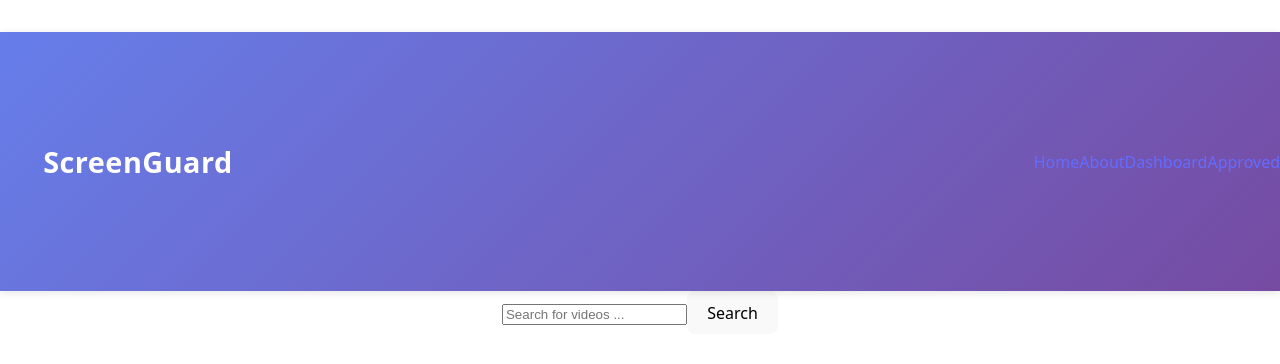
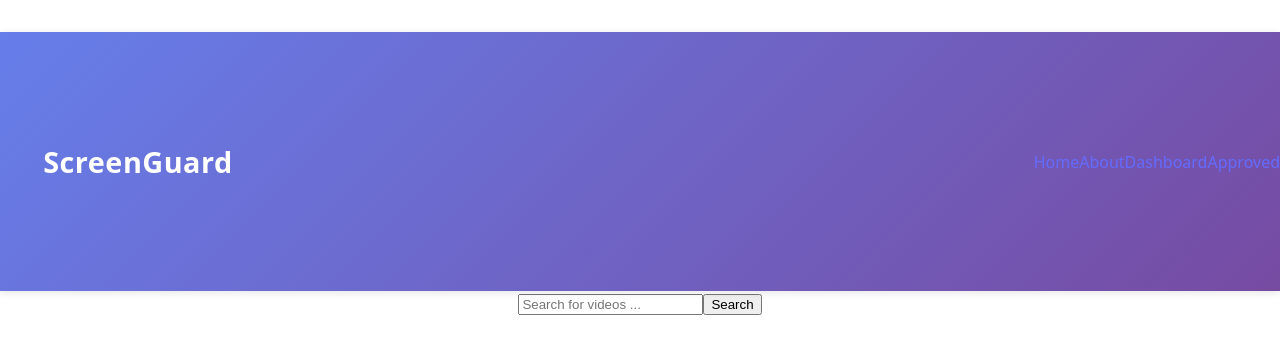
Before and after one commit to angelalita77/Capstone-ScreenGuard-FE, a React (Vite) app: page / in a window 1280 px wide. Shown: the top 364 px of the page. Built offline with nearby package versions, Linux system fonts and the light colour scheme.

Commit message:
Edited Home to fetch data via search bar from Youtube API. Changed thumbnail array to pull images correctly in Approved and Dashboard pages.

```diff
--- a/src/pages/Approved.jsx
+++ b/src/pages/Approved.jsx
@@ -51,7 +51,7 @@ const [videoData, setVideoData] = useState(null);
                             {/* Assuming your video object has 'title' and 'url' properties */}
                             <h2>{video.title}</h2>
                             <p>URL: <a href={video.url} target="_blank" rel="noopener noreferrer">{video.url}</a></p>
-                            <img src={video.thumbnail} alt="video" />
+                            <img src={video.thumbnail[0]} alt="video" />
                             {/* Add more video properties here as needed */}
                         </div>
                     ))}
--- a/src/pages/Dashboard.jsx
+++ b/src/pages/Dashboard.jsx
@@ -33,12 +33,37 @@ const [videoData, setVideoData] = useState(null);
   // Dependency array is empty, so it only runs once after the initial render.
   }, []);
 
-  async function handleUpdate(id) {
-                    let res = await axios.put(apiStr + id,
+
+  //Upate Handle
+  async function handleUpdate(_id) {
+                    let res = await axios.put(apiStr + _id,
                         {title: ""});
                 }
 
+// Delete Handle
+async function handleDelete(_id)
+{
+    try {
+        let answer = confirm(
+            `Are you sure you want to delete this video?`
+        );
+
+        if (!answer) return;
+
+        await axios.delete(`${apiStr}${_id}`);
+
+        let newVideoQueue = videoData.filter((video) => video._id !== _id);
+
+        setVideoData(newVideoQueue);
+    } catch (err) {
+        console.error(err.message);
+
+    }
+}
+
+
     return (
+
     <section className="approved-videos">
             <h1>Approved Videos List</h1>
 
@@ -55,9 +80,9 @@ const [videoData, setVideoData] = useState(null);
                             {/* Assuming your video object has 'title' and 'url' properties */}
                             <h2>{video.title}</h2>
                             <p>URL: <a href={video.url} target="_blank" rel="noopener noreferrer">{video.url}</a></p>
-                            <img src={video.thumbnail} alt="video" />
-                            <button onClick={(e)=>handleUpdate(video.id, e.target.value)}>Update</button>
-                            <button>Delete</button>
+                            <img src={video.thumbnail[0]} alt="video" />
+                            <button onClick={(e)=>handleUpdate(video._id, e.target.value)}>Update</button>
+                            <button onClick={()=>handleDelete(video._id)}>Delete</button>
                             {/* Add more video properties here as needed */}
                         </div>
                     ))}
--- a/src/pages/Home.jsx
+++ b/src/pages/Home.jsx
@@ -1,11 +1,74 @@
+import {useState} from 'react';
+
 export default function Home(){
+const apiKey = "AIzaSyC8KDmieXuPxX9po92QRi3fvAzITE2KMMM"; // replace with your own API key
+let nextPageToken = null;
+const maxAttempts = 3;
+let attempts = 0;
+
+    const [formData, setFormData] = useState("")
+
+async function fetchVideos(e) {
+
+    e.preventDefault();
+    let query = formData;
+  const url = new URL("https://youtube.googleapis.com/youtube/v3/search");
+  url.search = new URLSearchParams({
+    part: "snippet",
+    maxResults: 2,
+    q: query,
+    type: "video",
+    videoDefinition: "any",
+    videoDuration: "any",
+    order: "relevance",
+    videoEmbeddable: "true",
+    key: apiKey,
+    ...(nextPageToken && { pageToken: nextPageToken }),
+  });
+
+  console.log(url);
+
+  try {
+    // fetch data from the Google API
+    const res = await fetch(url);
+    //convert data to json
+    const data = await res.json();
+
+    // search thru data fetches for kind id type videos
+    const videos = data.items.filter((item) => item.id.kind === "youtube#video");
+    console.log(videos); // <-- check to see if videoId was found in snippet
+
+    // If the video kind id is not found
+    // call the fetchVideos() function again until found or
+    // until it reach the max attempts
+    if (videos.length === 0 && data.nextPageToken && attempts < maxAttempts) {
+      attempts++;
+      nextPageToken = data.nextPageToken;
+    //   resultsDiv.textContent = `Still looking... (page ${attempts + 1})`;
+      return fetchVideos(e);
+    }
+
+    // resultsDiv.textContent =`Video(s) found in ${attempts} attempts`;
+    // return displayVideos(videos);
+    // if no videos was found
+  } catch (err) {
+    console.error("Error fetching videos:", err);
+    // resultsDiv.textContent = "Error fetching videos 😢";
+  }
+}
+
+function handleChange(e){
+    setFormData(e.target.value)
+}
+
+
     return (
            <div>
         {/* <!-- Search Bar with Button --> */}
-        <div id="search-section">
-            <input type="text" id="search-input" placeholder="Search for videos ..." />
-            <button id="search-btn">Search</button>
-        </div>
+        <form id="search-section" onSubmit={fetchVideos}>
+            <input onChange={handleChange} type="text" id="search-input" placeholder="Search for videos ..." />
+            <input type="submit" id="search-btn" value="Search" />
+        </form>
 
         {/* <!-- Search result info will be displayed under search bar --> */}
         <div id="video-results">
```
